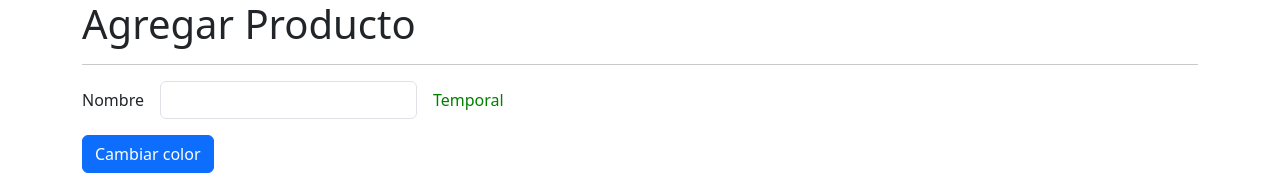
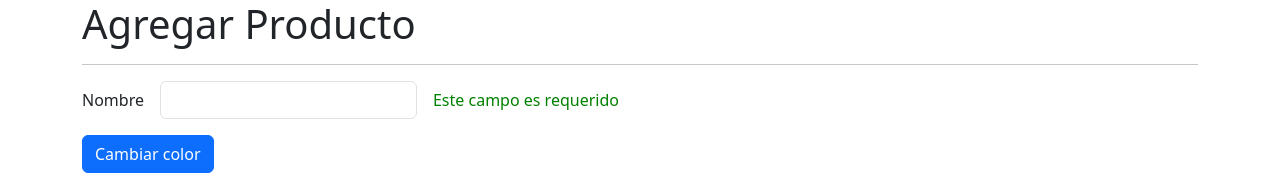
Before and after one commit to leandropereyradev/curso-angular-directives-signals, an Angular app: page /products/product in a window 1280 px wide. Shown: the top 179 px of the page. Built offline with nearby package versions, Linux system fonts and the light colour scheme.

Commit message:
Custom directive: customLabel: change message on tag by errors

```diff
--- a/src/app/products/pages/product-page/product-page.component.html
+++ b/src/app/products/pages/product-page/product-page.component.html
@@ -13,7 +13,9 @@
     </div>
 
     <div class="col-auto">
-      <span customLabel [color]="color">Temporal</span>
+      <span customLabel [color]="color" [errors]="myForm.get('name')?.errors"
+        >Temporal</span
+      >
     </div>
   </div>
 
--- a/src/app/shared/directives/custom-label.directive.ts
+++ b/src/app/shared/directives/custom-label.directive.ts
@@ -1,4 +1,5 @@
 import { Directive, ElementRef, Input, OnInit } from '@angular/core';
+import { ValidationErrors } from '@angular/forms';
 
 @Directive({
   selector: '[customLabel]',
@@ -6,10 +7,17 @@
 export class CustomLabelDirective implements OnInit {
   private htmlElement?: ElementRef<HTMLElement>;
   private _color: string = 'red';
+  private _errors?: ValidationErrors | null;
 
   @Input() set color(value: string) {
     this._color = value;
     this.setStyle();
+  }
+
+  @Input() set errors(value: ValidationErrors | null | undefined) {
+    this._errors = value;
+
+    this.setErrorMessage();
   }
 
   constructor(private el: ElementRef<HTMLElement>) {
@@ -31,4 +39,34 @@
 
     this.htmlElement.nativeElement.style.color = this._color;
   }
+
+  setErrorMessage(): void {
+    if (!this.htmlElement) return;
+
+    if (!this._errors) {
+      this.htmlElement.nativeElement.innerText = '';
+      return;
+    }
+
+    const errors = Object.keys(this._errors);
+
+    if (errors.includes('required')) {
+      this.htmlElement.nativeElement.innerText = 'Este campo es requerido';
+      return;
+    }
+
+    if (errors.includes('minlength')) {
+      const min = this._errors!['minlength']['requiredLength'];
+      const current = this._errors!['minlength']['actualLength'];
+
+      this.htmlElement.nativeElement.innerText = `Actualmente tienes ${current} carateres. Mínimo ${min} caracteres`;
+      return;
+    }
+
+    if (errors.includes('email')) {
+      this.htmlElement.nativeElement.innerText =
+        'No tiene formato de correo electrónico';
+      return;
+    }
+  }
 }
```
